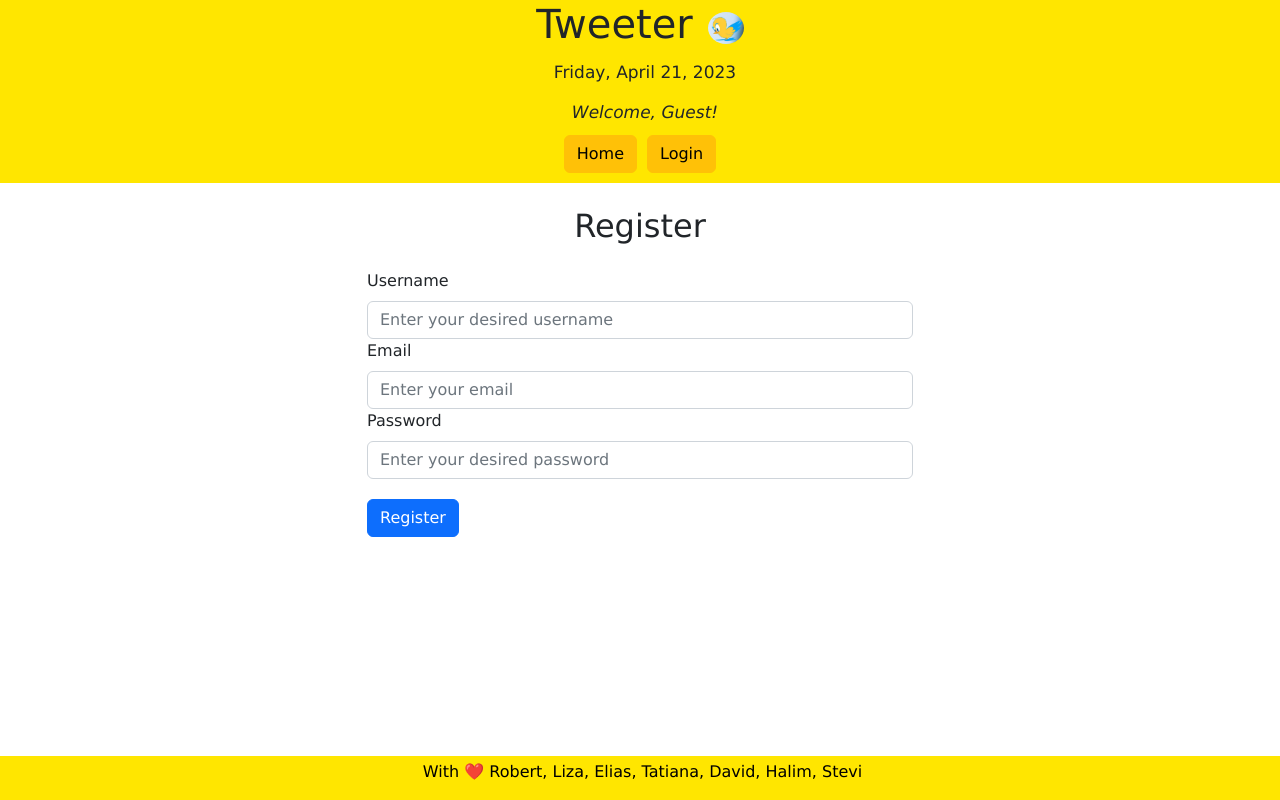
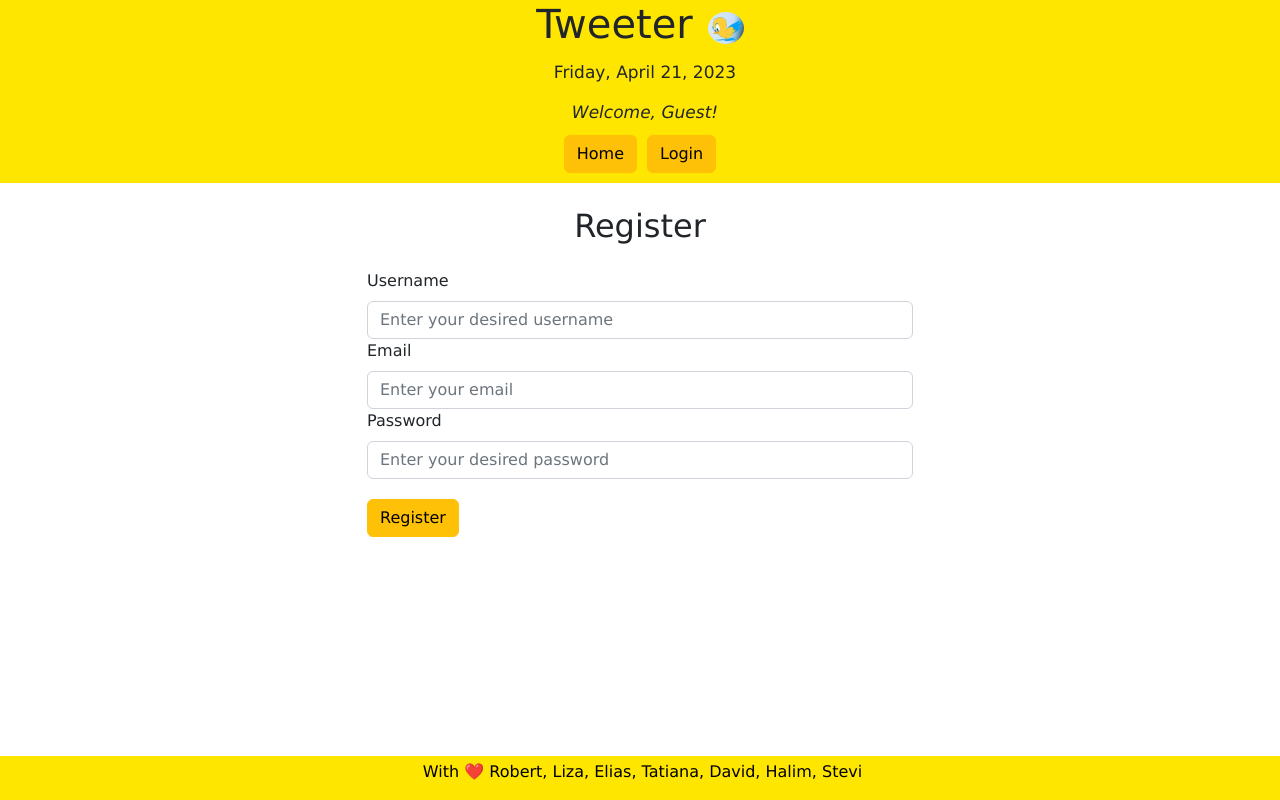
Before and after one commit to BobbyCharms/tweeter, a React (Vite) app in the folder client/: page /register in a window 1280 px wide. Built offline with nearby package versions, Linux system fonts and the light colour scheme.

Commit message:
Update Register.jsx

```diff
--- a/client/src/components/pages/Register.jsx
+++ b/client/src/components/pages/Register.jsx
@@ -78,7 +78,7 @@ function Register() {
             </Form.Group>
 
             <Button
-              variant="primary"
+              variant="warning"
               type="submit"
               style={{ marginTop: '20px' }}
             >
```
